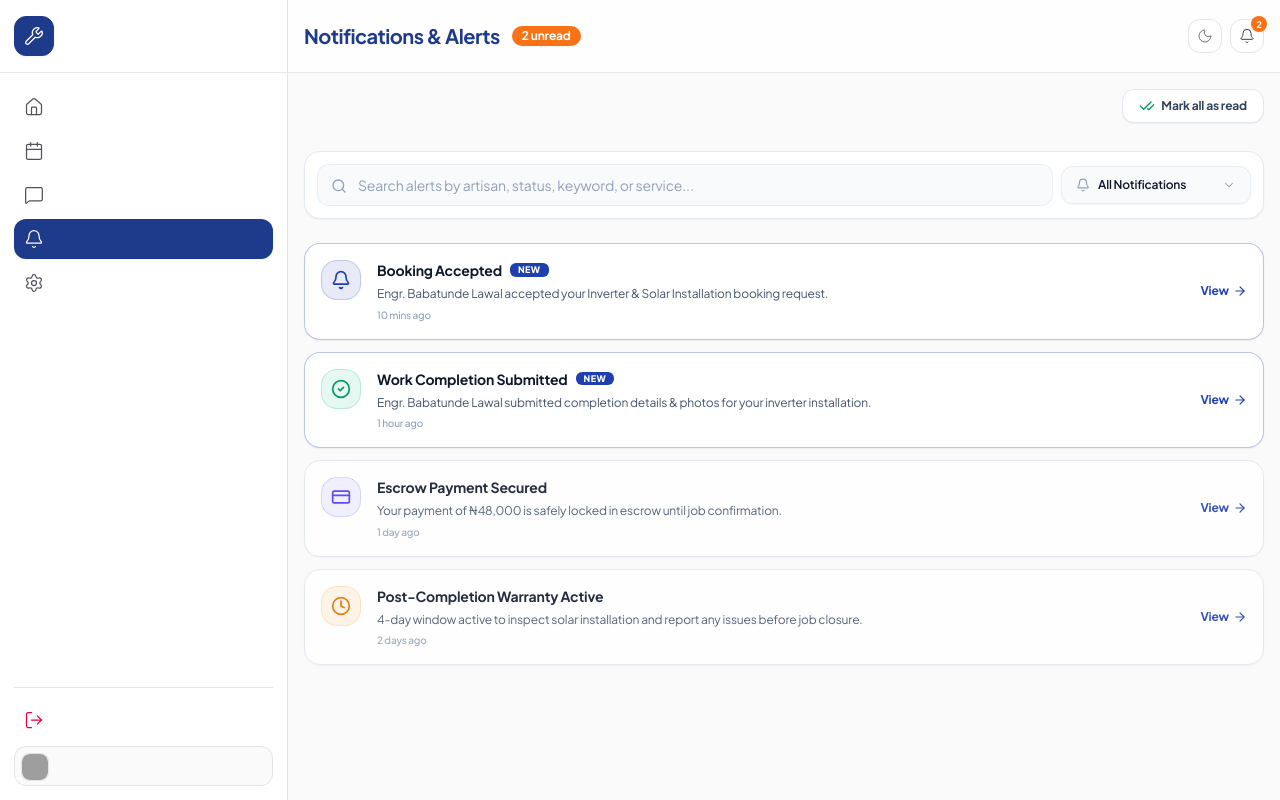
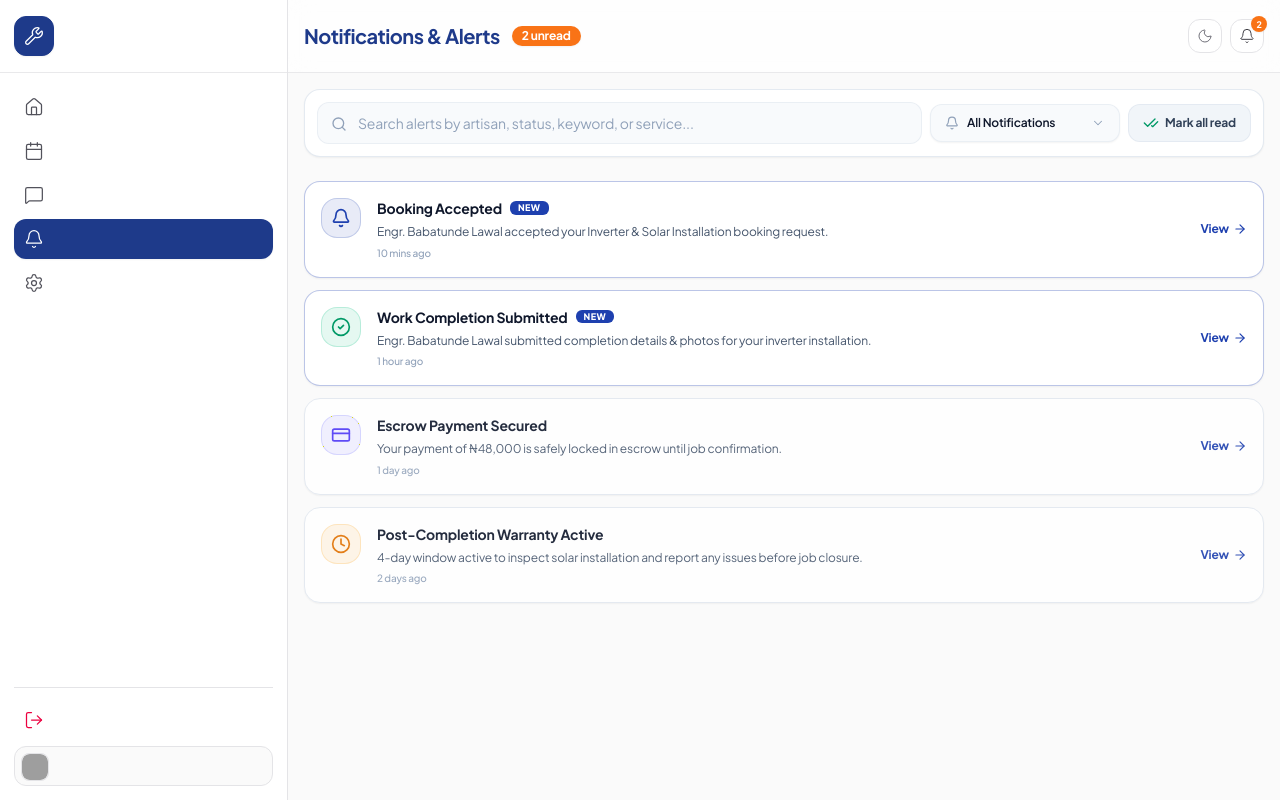
Before and after one commit to AdeDevs/kazi, a React (Vite) app: page / in a window 1280 px wide. Both pictures are taken after a click on the button "Notifications". Built offline with nearby package versions, Linux system fonts and the light colour scheme; grey boxes are pictures that could not be loaded.

Commit message:
refactor: simplify notification header layout
Remove redundant desktop-only action bars and consolidate notification header elements for better consistency across components.

```diff
--- a/src/components/CustomerDashboard.tsx
+++ b/src/components/CustomerDashboard.tsx
@@ -1595,27 +1595,6 @@ export const CustomerDashboard: React.FC<CustomerDashboardProps> = ({
           )}
         </div>
 
-        {/* Desktop Quick Action Bar for Notifications (Mark all as read) */}
-        {unreadCount > 0 && (
-          <div className="hidden md:flex items-center justify-end pb-1">
-            <button
-              type="button"
-              onClick={() => {
-                const updated = notificationsList.map(n => ({ ...n, read: true, isRead: true }));
-                if (onUpdateCustomerNotifications) {
-                  onUpdateCustomerNotifications(updated);
-                } else {
-                  setNotifications(updated);
-                }
-              }}
-              className="px-4 py-2 rounded-xl bg-white hover:bg-slate-100 dark:bg-slate-900 dark:hover:bg-slate-800 border border-slate-200 dark:border-slate-800 text-slate-700 dark:text-slate-300 font-bold text-xs transition-all cursor-pointer flex items-center gap-1.5 shadow-2xs"
-            >
-              <CheckCheck className="w-4 h-4 text-emerald-600 dark:text-emerald-400" />
-              <span>Mark all as read</span>
-            </button>
-          </div>
-        )}
-
         {/* Unified Search Banner & Filter System */}
         <div className="p-2.5 sm:p-3 rounded-2xl bg-white dark:bg-slate-900 border border-slate-200/90 dark:border-slate-800 shadow-xs space-y-3">
           <div className="flex flex-col lg:flex-row gap-2">
@@ -1657,6 +1636,25 @@ export const CustomerDashboard: React.FC<CustomerDashboardProps> = ({
                 buttonClassName="py-2.5 px-3 rounded-xl bg-slate-50 dark:bg-slate-800/70 border border-slate-200/60 dark:border-slate-700/60 text-xs text-slate-900 dark:text-slate-100 hover:border-slate-300 dark:hover:border-slate-600"
                 dropdownWidth="w-56"
               />
+
+              {unreadCount > 0 && (
+                <button
+                  type="button"
+                  onClick={() => {
+                    const updated = notificationsList.map(n => ({ ...n, read: true, isRead: true }));
+                    if (onUpdateCustomerNotifications) {
+                      onUpdateCustomerNotifications(updated);
+                    } else {
+                      setNotifications(updated);
+                    }
+                  }}
+                  className="w-full sm:w-auto px-3.5 py-2.5 rounded-xl bg-slate-100 hover:bg-slate-200 dark:bg-slate-800 dark:hover:bg-slate-700 text-slate-700 dark:text-slate-200 border border-slate-200/80 dark:border-slate-700 text-xs font-bold transition-all cursor-pointer flex items-center justify-center gap-1.5 shrink-0"
+                  title="Mark all notifications as read"
+                >
+                  <CheckCheck className="w-4 h-4 text-emerald-600 dark:text-emerald-400" />
+                  <span className="whitespace-nowrap">Mark all read</span>
+                </button>
+              )}
 
               {(notificationsSearchTerm || notificationsFilterType !== 'All') && (
                 <button
--- a/src/components/ProfessionalNotifications.tsx
+++ b/src/components/ProfessionalNotifications.tsx
@@ -115,19 +115,27 @@ export const ProfessionalNotifications: React.FC<ProfessionalNotificationsProps>
         )}
       </div>
 
-      {/* Desktop Quick Action Bar */}
-      {unreadCount > 0 && onMarkAllAsRead && (
-        <div className="hidden md:flex items-center justify-end">
+      {/* Notifications List Header & Actions */}
+      <div className="flex items-center justify-between px-1">
+        <div className="text-xs font-bold text-slate-600 dark:text-slate-400">
+          {notifications.length} {notifications.length === 1 ? 'Notification' : 'Notifications'}
+          {unreadCount > 0 && (
+            <span className="ml-2 font-normal text-slate-400 dark:text-slate-500">
+              ({unreadCount} unread)
+            </span>
+          )}
+        </div>
+        {unreadCount > 0 && onMarkAllAsRead && (
           <button
             type="button"
             onClick={onMarkAllAsRead}
-            className="px-4 py-2 text-xs font-bold text-navy-800 dark:text-navy-300 hover:text-white bg-white hover:bg-navy-800 dark:bg-slate-900 dark:hover:bg-navy-800 border border-slate-200/80 dark:border-slate-800 rounded-xl transition-all cursor-pointer flex items-center gap-1.5 shadow-2xs"
+            className="px-3 py-1.5 text-xs font-bold text-slate-700 dark:text-slate-200 hover:text-brand-orange-600 dark:hover:text-brand-orange-400 bg-white hover:bg-slate-50 dark:bg-slate-900 dark:hover:bg-slate-800 border border-slate-200 dark:border-slate-800 rounded-xl transition-all cursor-pointer flex items-center gap-1.5 shadow-2xs"
           >
-            <CheckCheck className="w-4 h-4 text-navy-800 dark:text-navy-400 group-hover:text-white" />
+            <CheckCheck className="w-3.5 h-3.5 text-emerald-600 dark:text-emerald-400" />
             <span>Mark all as read</span>
           </button>
-        </div>
-      )}
+        )}
+      </div>
 
       {/* Notifications Container */}
       {notifications.length === 0 ? (
```
